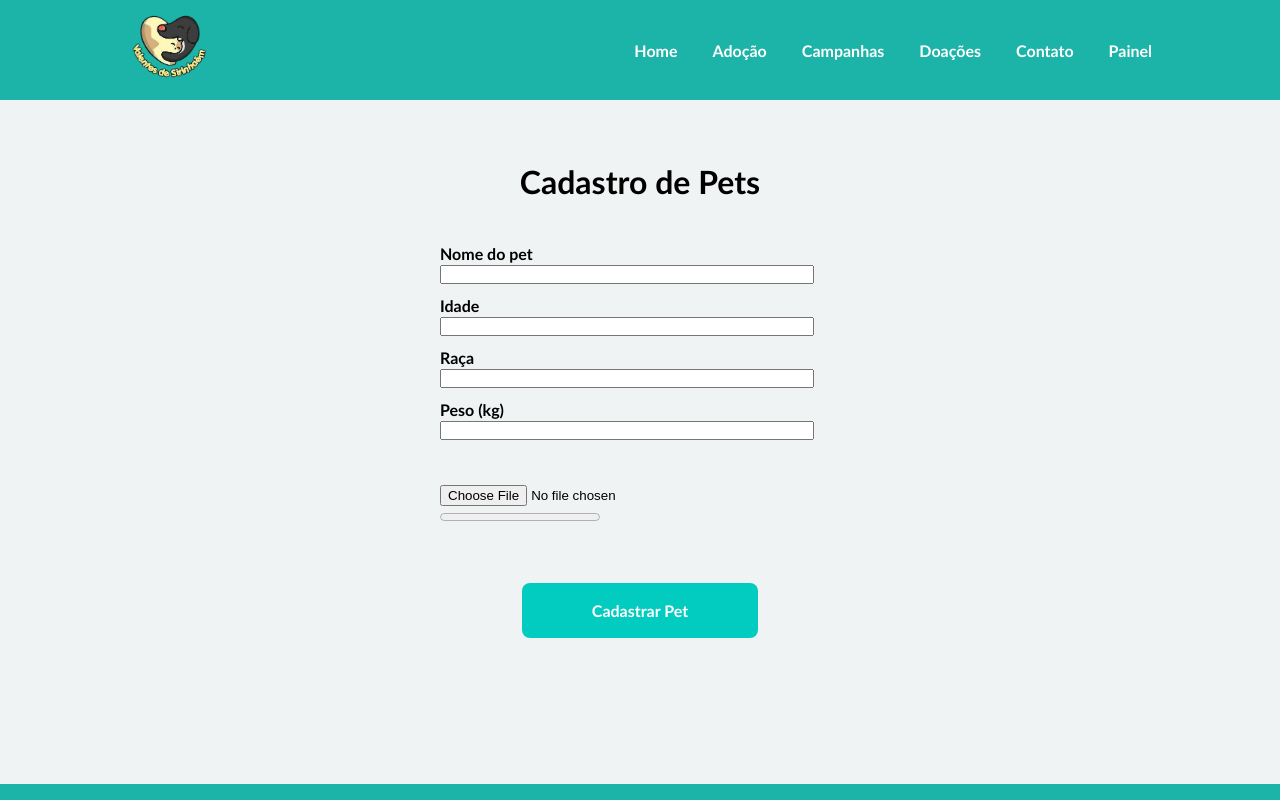
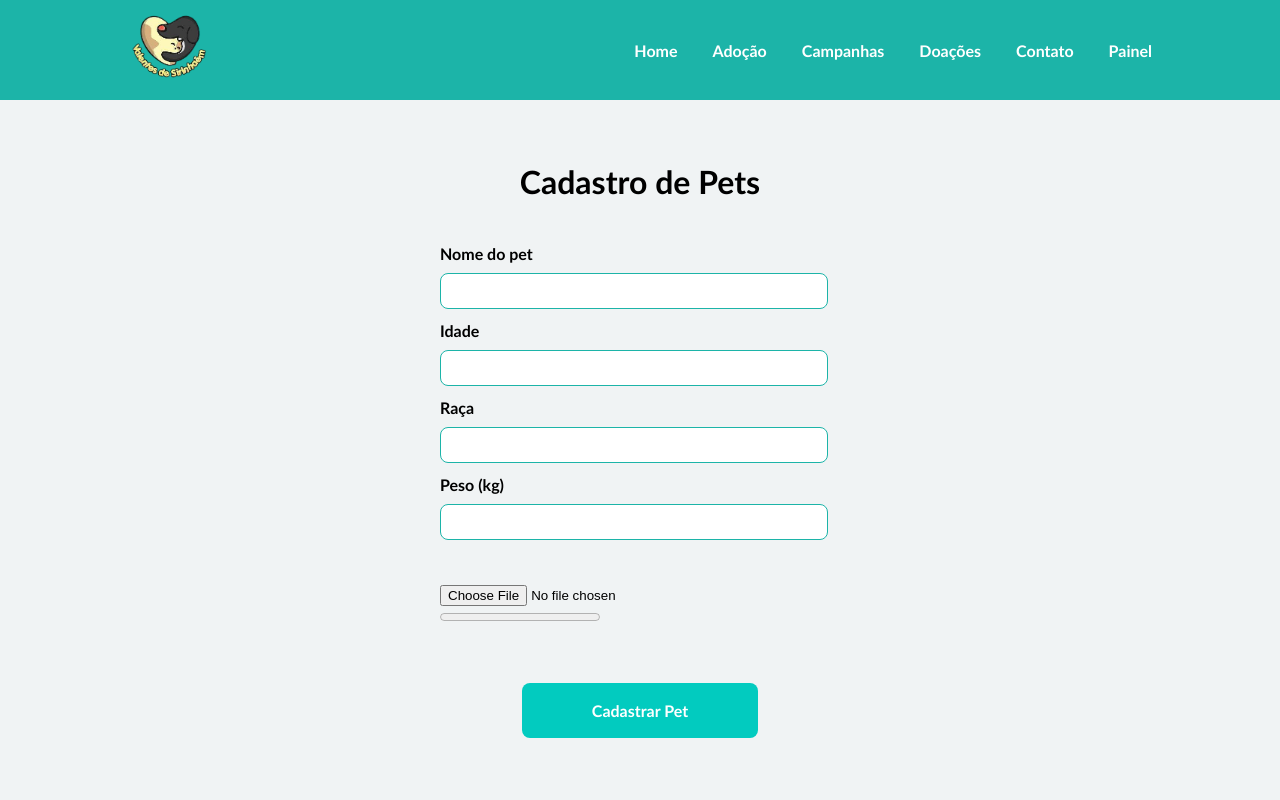
Before and after one commit to Julio-Norberto/Valentes-de-sirinhaem, a React (Vite) app: page /pets-register in a window 1280 px wide. Shown: the top 800 px of the page. Built offline with nearby package versions, Linux system fonts and the light colour scheme; no server answers.

Commit message:
style: adjusting style of petsRegistration page

```diff
--- a/src/pages/Contact/contact.css
+++ b/src/pages/Contact/contact.css
@@ -1,13 +1,10 @@
-.Contact{
-    background-color: #E2E2E2;
-}
-
 .Contact-container{
     display: flex;
     align-items: center;
     width: 80%;
     margin: 44px auto;
-    margin-bottom: 200px;
+    margin-top: 50px;
+    margin-bottom: 100px;
     justify-content: space-between;
 }
 .Contact-text-and-midia{
@@ -46,3 +43,9 @@
     width: 500px;
     height: 500px;
 }
+
+@media(min-width: 1400px) {
+  .Contact-container {
+    height: 640px;
+  }
+}
--- a/src/pages/Contact/index.tsx
+++ b/src/pages/Contact/index.tsx
@@ -21,7 +21,7 @@ export const Contact: React.FunctionComponent = () => {
                 Você pode entrar em contato com a gente através das nossas <br/>redes sociais!
                 </h4>
                 <p>
-                Lorem ipsum dolor sit amet, consectetur adipiscing elit, sed do eiusmod tempor incididunt ut labore et dolore magna aliqua. Ut enim ad minim veniam, quis nostrud exercitation ullamco laboris nisi ut aliquip ex ea commodo consequat. Duis aute irure dolor in reprehenderit in voluptate velit esse cillum dolore eu fugiat nulla pariatur. Excepteur sint occaecat cupidatat non proident, sunt in culpa qui officia deserunt mollit anim id est laborum.
+                Lorem ipsum dolor sit amet, consectetur adipiscing elit, sed do eiusmod tempor incididunt ut labore et dolore magna aliqua. Ut enim ad minim veniam, quis nostrud exercitation ullamco laboris nisi ut aliquip ex ea commodo consequat.
                 </p>
              <div className='Contact-img'>
               <img src={instagram}/>
--- a/src/pages/Donations/donations.css
+++ b/src/pages/Donations/donations.css
@@ -1,13 +1,10 @@
-.Donation{
-    background-color: #E2E2E2;
-
-}
 .Donation-body{
     width: 80%;
     display: flex;
     align-items: center;
     margin: 44px auto;
-    margin-bottom: 200px;
+    margin-top: 100px;
+    margin-bottom: 100px;
 }
 
 .Donation-qr-and-text{
--- a/src/pages/PetsRegistration/index.tsx
+++ b/src/pages/PetsRegistration/index.tsx
@@ -92,22 +92,22 @@ export const PetsRegistration: React.FunctionComponent = () => {
           Cadastro de Pets
         </h1>
 
-        <div>
+        <div className='div-input-pets'>
           <label style={{ fontWeight: 'bold' }} htmlFor="">Nome do pet</label>
-          <input onChange={(e) => setName(e.target.value)} className='input-box' type="text" />
+          <input onChange={(e) => setName(e.target.value)} type="text" />
         </div>
 
-        <div>
+        <div className='div-input-pets'>
           <label style={{ fontWeight: 'bold' }} htmlFor="">Idade</label>
           <input onChange={(e) => setAge(e.target.value)} className='input-box' type="text" />
         </div>
 
-        <div>
+        <div className='div-input-pets'>
           <label style={{ fontWeight: 'bold' }} htmlFor="">Raça</label>
           <input onChange={(e) => setRace(e.target.value)} className='input-box' type="text" />
         </div>
 
-        <div>
+        <div className='div-input-pets'>
           <label style={{ fontWeight: 'bold' }} htmlFor="">Peso (kg)</label>
           <input onChange={(e) => setWeight(e.target.value)} className='input-box' type="text" />
         </div>
@@ -117,9 +117,6 @@ export const PetsRegistration: React.FunctionComponent = () => {
           <progress value={progress} max="100" />
         </div>
 
-        {/* <div>
-          <button className='btn-submit' >Enviar imagem</button>
-        </div> */}
         <div onClick={() => registerPet(image)} className='register-button-box'>
           <Button title={'Cadastrar Pet'} destination={''} paddingLeft={'70px'} paddingRight={'70px'} />
         </div>
--- a/src/pages/PetsRegistration/petsRegistration.css
+++ b/src/pages/PetsRegistration/petsRegistration.css
@@ -6,6 +6,19 @@
     flex-direction: column;
     gap: 12px;
     align-items: center;
+}
+
+.div-input-pets input {
+  max-width: 100%;
+  height: 18px;
+  border-radius: 8px;
+  border: 1px solid #1CB4A8;
+  padding: 8px;
+  margin-top: 10px;
+}
+
+.div-input-pets label {
+  margin-bottom: 10px;
 }
 
 .pets-register-form input {
```
